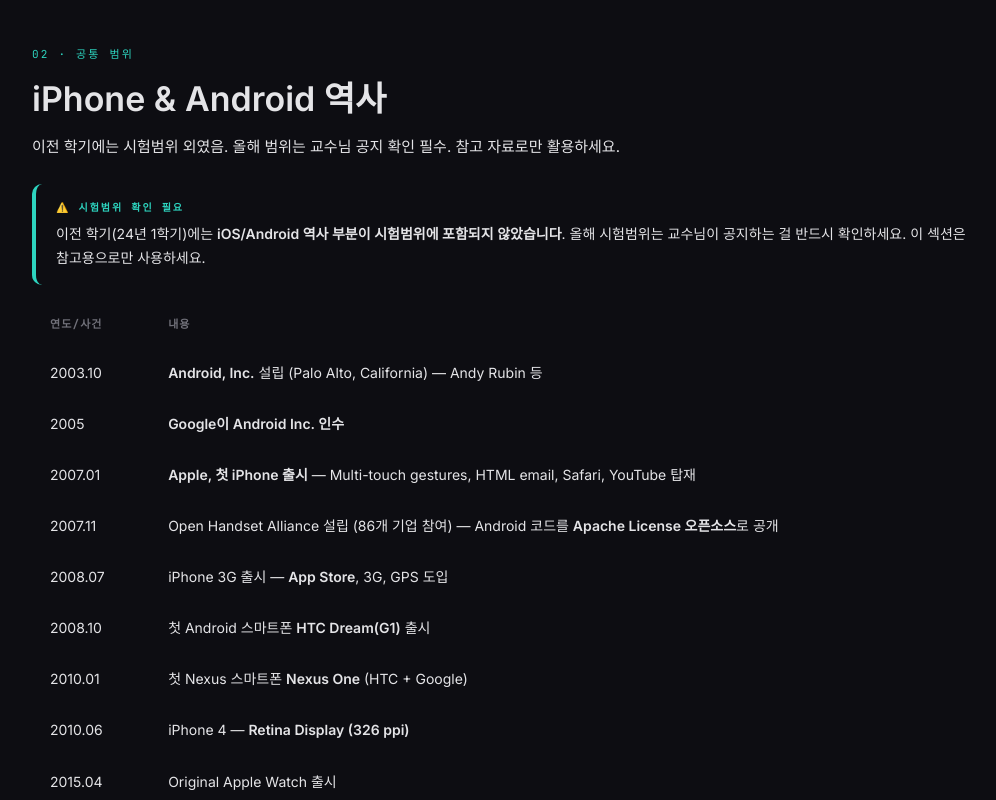
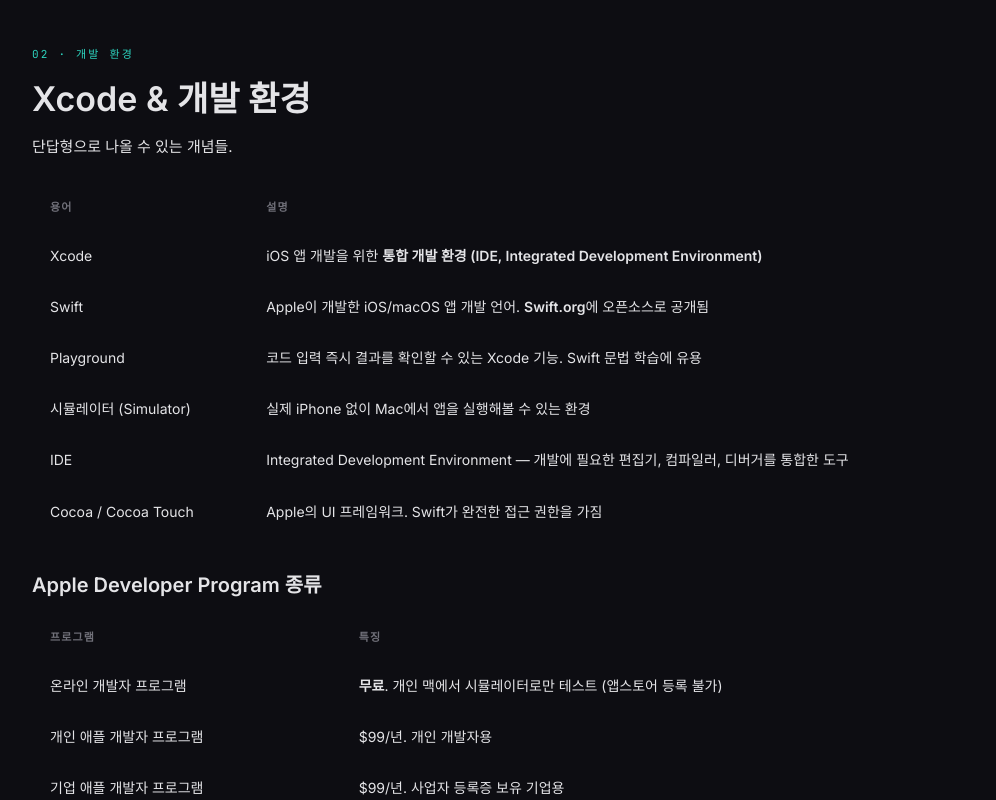
Before and after one commit to ghwo336/InternetProgramingMiddleTestPrepare, a React (Vite) app: page / in a window 1280 px wide. Shown: the part 1500-2300 px from the top of the page, without its empty margins (256-1252 px from the left). Built offline with nearby package versions, Linux system fonts and the light colour scheme; a web font is replaced by a local one.

Commit message:
feat: 역사 삭제

```diff
--- a/src/App.tsx
+++ b/src/App.tsx
@@ -131,7 +131,7 @@
           className="text-center text-[13px] font-mono"
         >
           <span style={{ color: 'var(--color-ink-muted)' }}>
-            Internet Programming · Swift Exam Kit · v2.0 · 19개 파일 기반 · All-in-One
+            Internet Programming · Swift Exam Kit · v2.0 · 18개 파일 기반 · All-in-One
           </span>
         </footer>
       </div>
--- a/src/data/content.ts
+++ b/src/data/content.ts
@@ -125,46 +125,10 @@
     ],
   },
 
-  // ──────── 02. iPhone & Android 역사 ────────
-  {
-    id: 'ios-history',
+  // ──────── 02. Xcode & 개발 환경 ────────
+  {
+    id: 'xcode',
     number: '02',
-    label: '공통 범위',
-    title: 'iPhone & Android 역사',
-    desc: '이전 학기에는 시험범위 외였음. 올해 범위는 교수님 공지 확인 필수. 참고 자료로만 활용하세요.',
-    blocks: [
-      {
-        type: 'callout',
-        data: {
-          type: 'warn',
-          label: '⚠️ 시험범위 확인 필요',
-          content: '이전 학기(24년 1학기)에는 <strong>iOS/Android 역사 부분이 시험범위에 포함되지 않았습니다</strong>. 올해 시험범위는 교수님이 공지하는 걸 반드시 확인하세요. 이 섹션은 참고용으로만 사용하세요.',
-        },
-      },
-      {
-        type: 'table',
-        data: {
-          headers: ['연도/사건', '내용'],
-          rows: [
-            { cells: ['2003.10', '<strong>Android, Inc.</strong> 설립 (Palo Alto, California) — Andy Rubin 등'] },
-            { cells: ['2005', '<strong>Google이 Android Inc. 인수</strong>'] },
-            { cells: ['2007.01', '<strong>Apple, 첫 iPhone 출시</strong> — Multi-touch gestures, HTML email, Safari, YouTube 탑재'] },
-            { cells: ['2007.11', 'Open Handset Alliance 설립 (86개 기업 참여) — Android 코드를 <strong>Apache License 오픈소스</strong>로 공개'] },
-            { cells: ['2008.07', 'iPhone 3G 출시 — <strong>App Store</strong>, 3G, GPS 도입'] },
-            { cells: ['2008.10', '첫 Android 스마트폰 <strong>HTC Dream(G1)</strong> 출시'] },
-            { cells: ['2010.01', '첫 Nexus 스마트폰 <strong>Nexus One</strong> (HTC + Google)'] },
-            { cells: ['2010.06', 'iPhone 4 — <strong>Retina Display (326 ppi)</strong>'] },
-            { cells: ['2015.04', 'Original Apple Watch 출시'] },
-          ],
-        },
-      },
-    ],
-  },
-
-  // ──────── 03. Xcode & 개발 환경 ────────
-  {
-    id: 'xcode',
-    number: '03',
     label: '개발 환경',
     title: 'Xcode & 개발 환경',
     desc: '단답형으로 나올 수 있는 개념들.',
@@ -203,10 +167,10 @@
     ],
   },
 
-  // ──────── 04. Swift UI 객체 개념 ────────
+  // ──────── 03. Swift UI 객체 개념 ────────
   {
     id: 'ui',
-    number: '04',
+    number: '03',
     label: 'Swift Concept · 핵심',
     title: 'Swift UI 객체 개념',
     desc: '정의를 그대로 외우세요. 살짝 말을 바꿔서 물을 수도 있음 (예: "임의의 양의 텍스트").',
@@ -276,10 +240,10 @@
     ],
   },
 
-  // ──────── 05. 아웃렛·액션 함수 ────────
+  // ──────── 04. 아웃렛·액션 함수 ────────
   {
     id: 'outlet',
-    number: '05',
+    number: '04',
     label: 'Swift Concept · 핵심',
     title: '아웃렛 변수 · 액션 함수',
     desc: '아웃렛 변수와 액션 함수의 차이를 확실히 구분해야 합니다.',
@@ -324,10 +288,10 @@
     ],
   },
 
-  // ──────── 06. Swift 언어 특징 ────────
+  // ──────── 05. Swift 언어 특징 ────────
   {
     id: 'swift-lang',
-    number: '06',
+    number: '05',
     label: 'Swift Concept',
     title: 'Swift 언어의 특징',
     desc: 'Swift 장점 — 단답형으로 나올 수 있음.',
@@ -358,10 +322,10 @@
     ],
   },
 
-  // ──────── 07. 변수와 상수 ────────
+  // ──────── 06. 변수와 상수 ────────
   {
     id: 'var',
-    number: '07',
+    number: '06',
     label: 'Swift 문법',
     title: '변수와 상수',
     desc: '선언 형식 + 이름 규칙 필수.',
@@ -457,10 +421,10 @@
     ],
   },
 
-  // ──────── 08. 기본 자료형 ────────
+  // ──────── 07. 기본 자료형 ────────
   {
     id: 'type',
-    number: '08',
+    number: '07',
     label: 'Swift 문법',
     title: '기본 자료형 (Data Types)',
     desc: '각 타입의 특징이 단답으로 나올 수 있음.',
@@ -507,10 +471,10 @@
     ],
   },
 
-  // ──────── 09. 연산자 ────────
+  // ──────── 08. 연산자 ────────
   {
     id: 'operator',
-    number: '09',
+    number: '08',
     label: 'Swift 문법',
     title: '연산자 (Operators)',
     desc: '',
@@ -609,10 +573,10 @@
     ],
   },
 
-  // ──────── 10. 문자열 ────────
+  // ──────── 09. 문자열 ────────
   {
     id: 'string',
-    number: '10',
+    number: '09',
     label: 'Swift 문법',
     title: '문자열 (String)',
     desc: '',
@@ -688,10 +652,10 @@
     ],
   },
 
-  // ──────── 11. 배열 ────────
+  // ──────── 10. 배열 ────────
   {
     id: 'array',
-    number: '11',
+    number: '10',
     label: 'Swift 문법 · 핵심',
     title: '배열 (Array)',
     desc: '배열 선언, 요소 추가/삭제, 개수 확인 등 기본 연산을 정리.',
@@ -754,10 +718,10 @@
     ],
   },
 
-  // ──────── 12. 함수 ────────
+  // ──────── 11. 함수 ────────
   {
     id: 'func',
-    number: '12',
+    number: '11',
     label: 'Swift 문법',
     title: '함수 (Function)',
     desc: '',
@@ -891,10 +855,10 @@
     ],
   },
 
-  // ──────── 13. 클래스 상속 ────────
+  // ──────── 12. 클래스 상속 ────────
   {
     id: 'inheritance',
-    number: '13',
+    number: '12',
     label: 'Swift 문법 · 보충',
     title: '클래스 상속 (Inheritance)',
     desc: '클래스 상속은 Swift/iOS 개발의 기본 구조. ViewController가 동작하는 이유가 바로 상속.',
@@ -946,10 +910,10 @@
     ],
   },
 
-  // ──────── 14. 옵셔널 ────────
+  // ──────── 13. 옵셔널 ────────
   {
     id: 'optional',
-    number: '14',
+    number: '13',
     label: 'Swift 문법 · 최우선',
     title: '옵셔널 (Optional)',
     desc: 'Swift의 핵심 개념. 값이 있을 수도, 없을 수도 있는 타입.',
@@ -1082,10 +1046,10 @@
     ],
   },
 
-  // ──────── 15. 조건문·반복문 ────────
+  // ──────── 14. 조건문·반복문 ────────
   {
     id: 'flow',
-    number: '15',
+    number: '14',
     label: 'Swift 문법',
     title: '조건문 · 반복문',
     desc: '',
@@ -1227,10 +1191,10 @@
     ],
   },
 
-  // ──────── 16. 클로저 ────────
+  // ──────── 15. 클로저 ────────
   {
     id: 'closure',
-    number: '16',
+    number: '15',
     label: 'Swift 문법 · 추가',
     title: '클로저 (Closure) · 익명함수',
     desc: '익명함수 개념.',
@@ -1316,10 +1280,10 @@
     ],
   },
 
-  // ──────── 17. 얼럿 ────────
+  // ──────── 16. 얼럿 ────────
   {
     id: 'alert',
-    number: '17',
+    number: '16',
     label: 'UI · 추가',
     title: '얼럿 (Alert)',
     desc: '사용자에게 메시지를 띄우는 UI 객체.',
@@ -1373,10 +1337,10 @@
     ],
   },
 
-  // ──────── 18. 예상 문제 ────────
+  // ──────── 17. 예상 문제 ────────
   {
     id: 'quiz',
-    number: '18',
+    number: '17',
     label: 'Practice',
     title: '예상 문제 33',
     desc: '머릿속으로 먼저 답해보세요.',
@@ -1400,9 +1364,6 @@
           items: [
             { question: '아이폰 앱 개발을 위한 통합 개발 환경(IDE)의 이름은?', answer: 'Xcode' },
             { question: 'IDE는 무엇의 약자인가?', answer: 'Integrated Development Environment (통합 개발 환경)' },
-            { question: '첫 iPhone이 출시된 연도와 월은?', answer: '2007년 1월' },
-            { question: '첫 Android 스마트폰의 이름은?', answer: 'HTC Dream (HTC G1)' },
-            { question: 'Google이 Android, Inc.를 인수한 연도는?', answer: '2005년' },
           ],
         },
       },
@@ -1468,10 +1429,10 @@
     ],
   },
 
-  // ──────── 19. 최종 체크리스트 ────────
+  // ──────── 18. 최종 체크리스트 ────────
   {
     id: 'checklist',
-    number: '19',
+    number: '18',
     label: 'Final Check',
     title: '시험 직전 체크리스트',
     desc: '체크박스 클릭하면 완료 표시됩니다 (브라우저에 저장됨).',
@@ -1485,7 +1446,6 @@
             'Xcode가 macOS에서만 동작한다는 사실',
             'Xcode = IDE (Integrated Development Environment)',
             'iOS 앱 개발 3요소: 맥 PC + macOS + Xcode',
-            '첫 iPhone 2007.1, 첫 Android폰 HTC Dream 2008.10',
           ],
         },
       },
```
